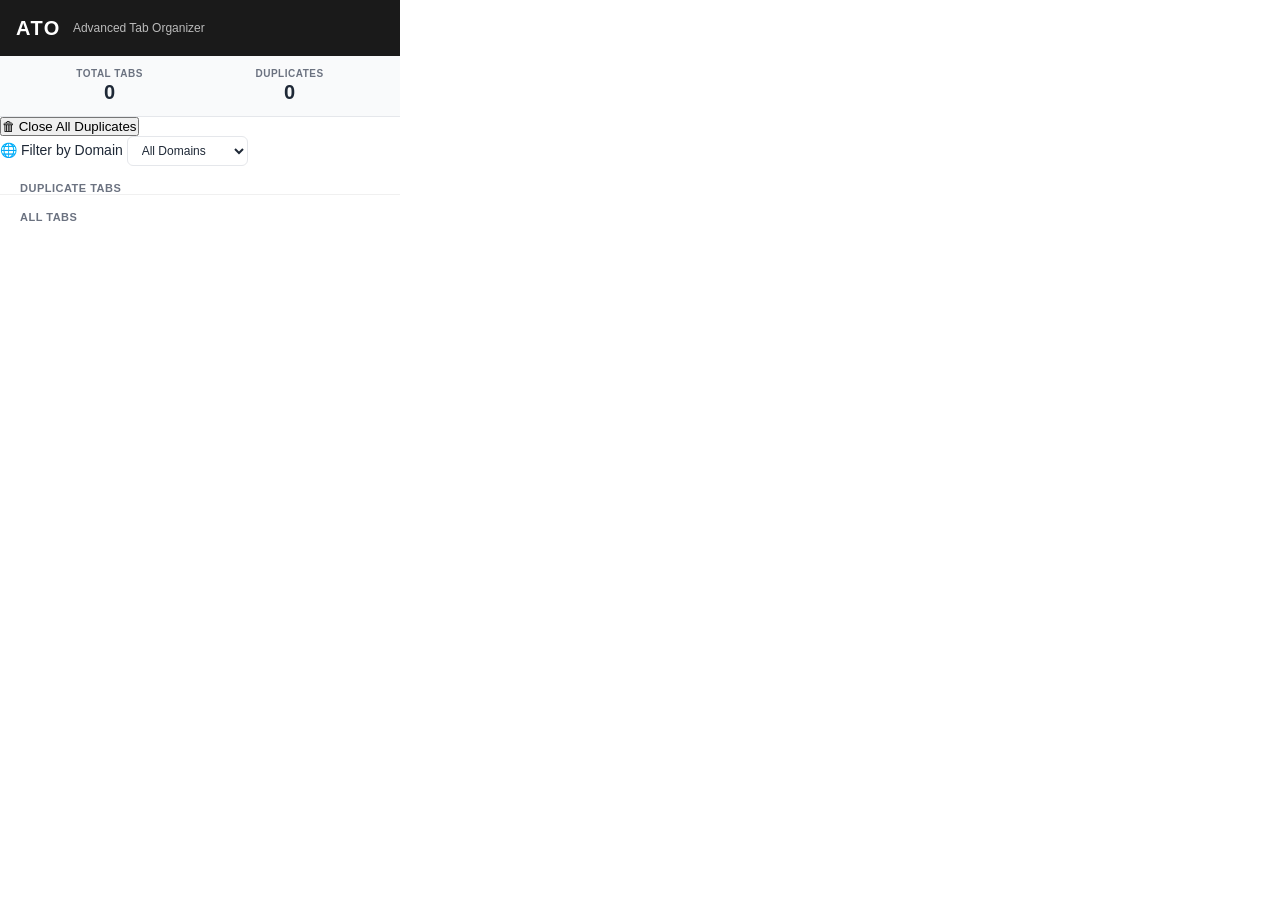
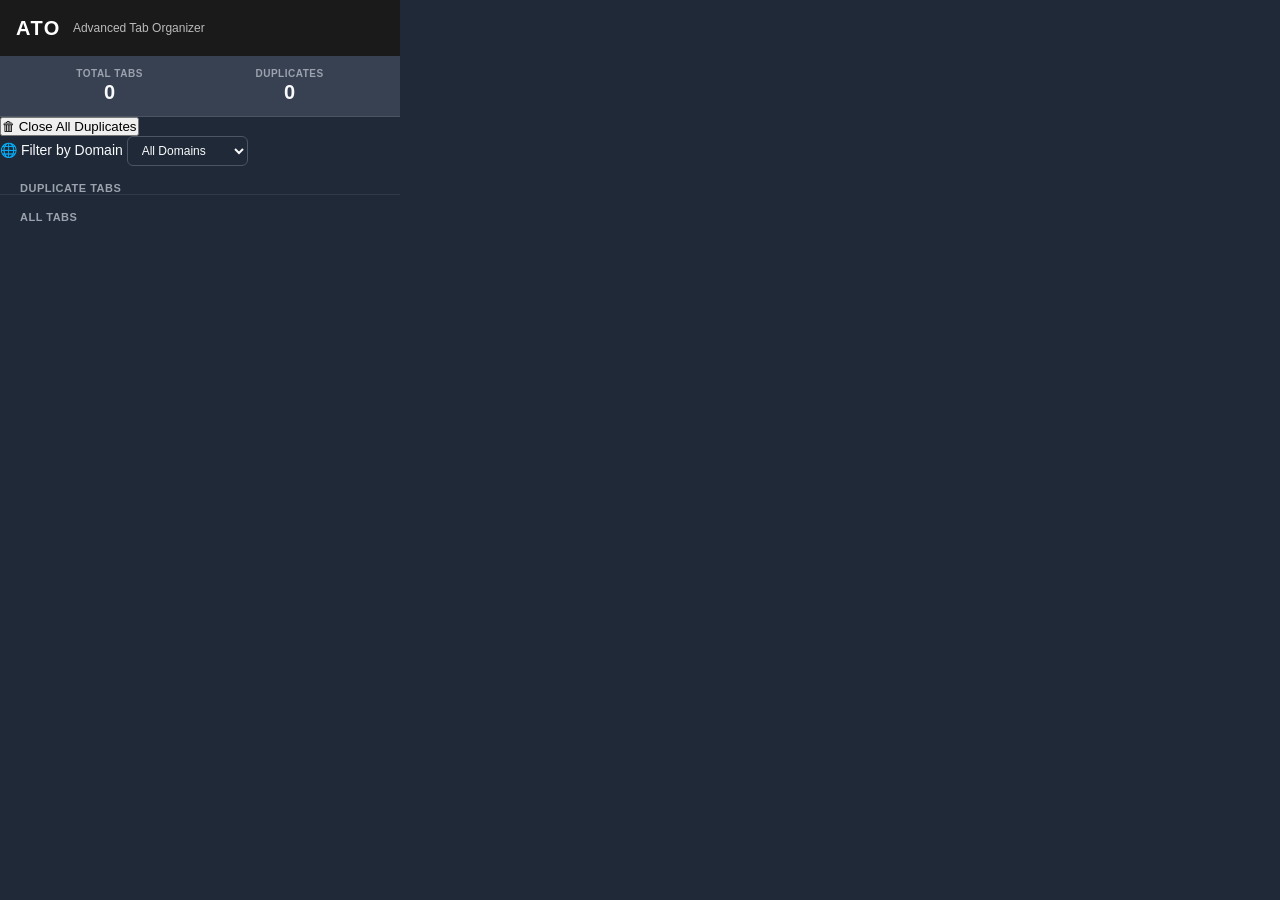

feat: add theme selection (dark, darker, light) (v6.0.0)

--- a/src/popup/popup.css
+++ b/src/popup/popup.css
@@ -1,7 +1,9 @@
 /* ATO Popup Styles - Minimal & Clean */
 
 /* Theme Variables */
-:root {
+
+/* Light Theme */
+:root[data-theme="light"] {
   --bg-primary: #ffffff;
   --bg-secondary: #f9fafb;
   --bg-tertiary: #f3f4f6;
@@ -18,27 +20,59 @@
   --scrollbar-thumb: #d1d5db;
   --scrollbar-hover: #9ca3af;
   --border-subtle: rgba(0, 0, 0, 0.06);
+  --header-bg: #1a1a1a;
+  --warning-bg: #fef9e7;
+  --warning-border: #f0e6c0;
+  --warning-text: #92690c;
 }
 
-@media (prefers-color-scheme: dark) {
-  :root {
-    --bg-primary: #1f2937;
-    --bg-secondary: #374151;
-    --bg-tertiary: #4b5563;
-    --text-primary: #f9fafb;
-    --text-secondary: #9ca3af;
-    --text-muted: #6b7280;
-    --border-color: #4b5563;
-    --border-hover: #6b7280;
-    --accent-color: #818cf8;
-    --accent-light: rgba(129, 140, 248, 0.15);
-    --danger-color: #ef4444;
-    --danger-hover: #dc2626;
-    --danger-light: rgba(239, 68, 68, 0.2);
-    --scrollbar-thumb: #4b5563;
-    --scrollbar-hover: #6b7280;
-    --border-subtle: rgba(255, 255, 255, 0.08);
-  }
+/* Dark Theme (Deep Blue) - Default */
+:root,
+:root[data-theme="dark"] {
+  --bg-primary: #1f2937;
+  --bg-secondary: #374151;
+  --bg-tertiary: #4b5563;
+  --text-primary: #f9fafb;
+  --text-secondary: #9ca3af;
+  --text-muted: #6b7280;
+  --border-color: #4b5563;
+  --border-hover: #6b7280;
+  --accent-color: #818cf8;
+  --accent-light: rgba(129, 140, 248, 0.15);
+  --danger-color: #ef4444;
+  --danger-hover: #dc2626;
+  --danger-light: rgba(239, 68, 68, 0.2);
+  --scrollbar-thumb: #4b5563;
+  --scrollbar-hover: #6b7280;
+  --border-subtle: rgba(255, 255, 255, 0.08);
+  --header-bg: #1a1a1a;
+  --warning-bg: #3d3419;
+  --warning-border: #5c4f2a;
+  --warning-text: #f5d675;
+}
+
+/* Darker Theme (Pure Black) */
+:root[data-theme="darker"] {
+  --bg-primary: #000000;
+  --bg-secondary: #0a0a0a;
+  --bg-tertiary: #141414;
+  --text-primary: #ffffff;
+  --text-secondary: #a0a0a0;
+  --text-muted: #666666;
+  --border-color: #1f1f1f;
+  --border-hover: #333333;
+  --accent-color: #818cf8;
+  --accent-light: rgba(129, 140, 248, 0.15);
+  --danger-color: #ef4444;
+  --danger-hover: #dc2626;
+  --danger-light: rgba(239, 68, 68, 0.2);
+  --scrollbar-thumb: #333333;
+  --scrollbar-hover: #4a4a4a;
+  --border-subtle: rgba(255, 255, 255, 0.05);
+  --header-bg: #000000;
+  --warning-bg: #1a1400;
+  --warning-border: #3d3000;
+  --warning-text: #f5d675;
 }
 
 * {
@@ -74,7 +108,7 @@ body {
   align-items: center;
   gap: 12px;
   padding: 16px;
-  background: #1a1a1a;
+  background: var(--header-bg);
   color: white;
 }
 
@@ -562,11 +596,11 @@ body {
   align-items: center;
   gap: 8px;
   padding: 10px 12px;
-  background: #fef9e7;
-  border: 1px solid #f0e6c0;
+  background: var(--warning-bg);
+  border: 1px solid var(--warning-border);
   border-radius: 6px;
   font-size: 12px;
-  color: #92690c;
+  color: var(--warning-text);
   animation: warningSlideIn 0.5s ease-out;
 }
 
@@ -578,14 +612,6 @@ body {
   100% {
     opacity: 1;
     transform: translateY(0);
-  }
-}
-
-@media (prefers-color-scheme: dark) {
-  .pinned-warning {
-    background: #3d3419;
-    border-color: #5c4f2a;
-    color: #f5d675;
   }
 }
 
